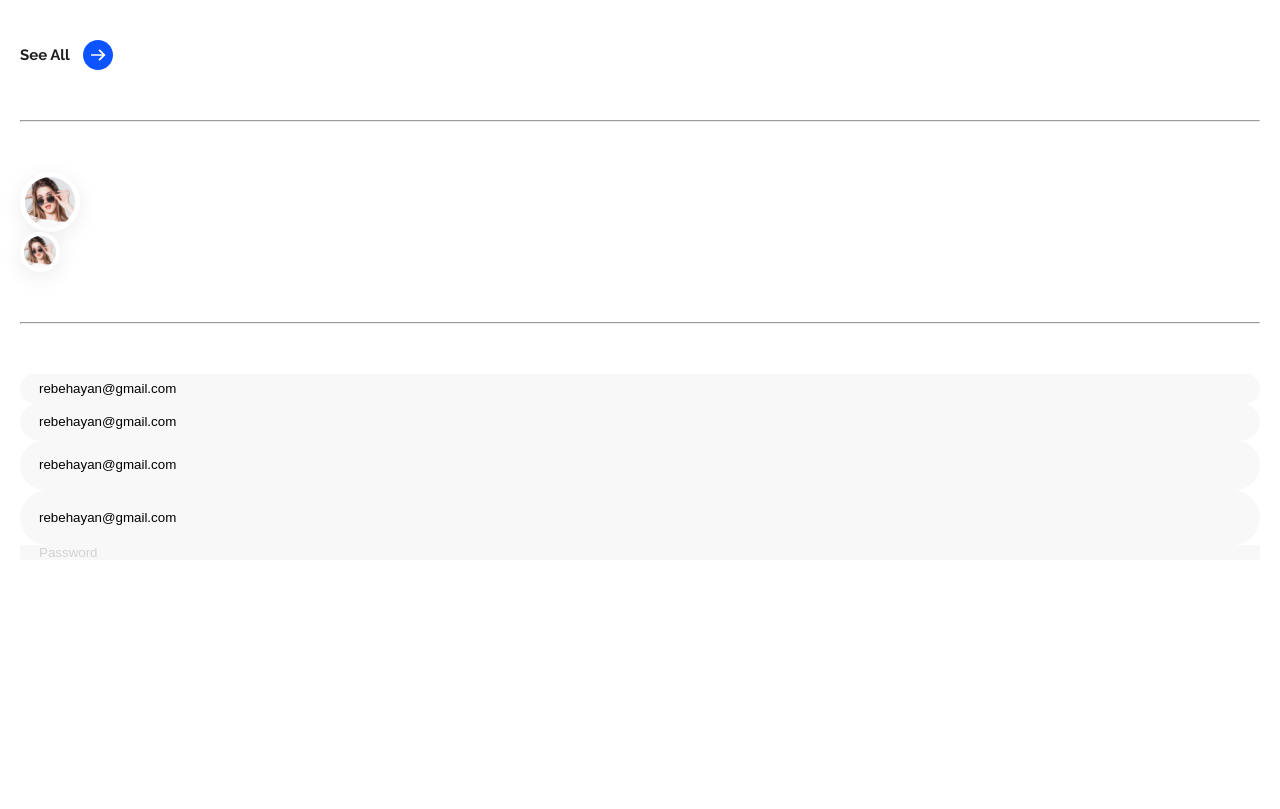
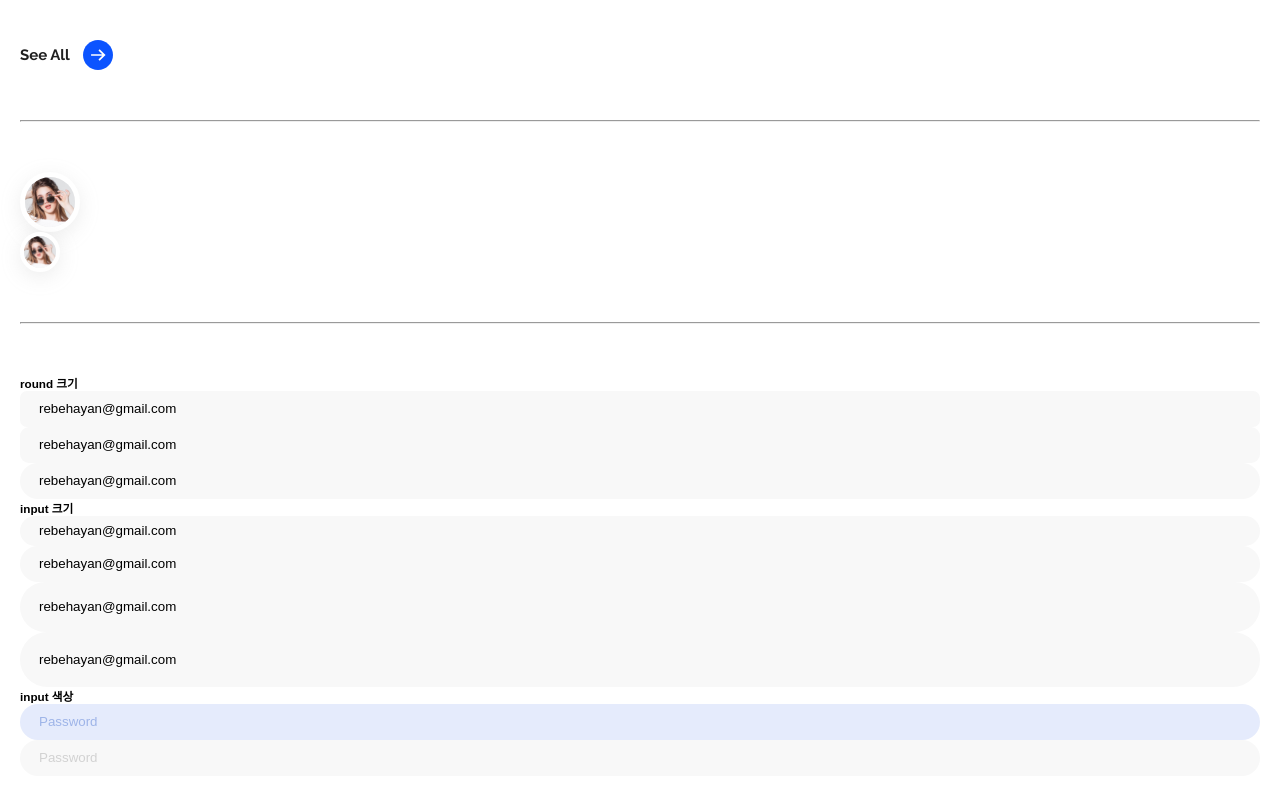
Before and after one commit to rebehayan/SCSS-4th-Project-applied, a website: page pages/style.html in a window 1280 px wide. Shown: the part 2391-3200 px from the top of the page. Before the commit the page ends 3003 px from the top, so only its background shows below. Drawn offline with Linux system fonts and the light colour scheme.

Commit message:
두번째 수업

```diff
--- a/pages/style.html
+++ b/pages/style.html
@@ -160,12 +160,18 @@
     </div>
 
     <hr />
-
+    <h3>round 크기</h3>
+    <input type="text" class="input base rounded-sm" value="rebehayan@gmail.com" /><br />
+    <input type="text" class="input base rounded-base" value="rebehayan@gmail.com" /><br />
+    <input type="text" class="input base" value="rebehayan@gmail.com" /><br />
+    <h3>input 크기</h3>
     <input type="text" class="input sm" value="rebehayan@gmail.com" /><br />
     <input type="text" class="input base" value="rebehayan@gmail.com" /><br />
     <input type="text" class="input md" value="rebehayan@gmail.com" /><br />
     <input type="text" class="input lg" value="rebehayan@gmail.com" /><br />
-    <input type="password" class="input" placeholder="Password" /><br />
+    <h3>input 색상</h3>
+    <input type="password" class="input base blue" placeholder="Password" /><br />
+    <input type="password" class="input base" placeholder="Password" /><br />
     <textarea></textarea>
   </body>
 </html>
--- a/scss/abstracts/_var.scss
+++ b/scss/abstracts/_var.scss
@@ -1,5 +1,6 @@
 $black: #000000;
 $blue: #004cff;
+$blue9e: #9eb4e8;
 $bluee5: #e5ebfc;
 $bluef1: #f1f4fe;
 $grayc7: #c7c7c7;
--- a/scss/components/_form.scss
+++ b/scss/components/_form.scss
@@ -31,6 +31,18 @@
   &.lg {
     @include inputSize(55);
   }
+  &.rounded-sm {
+    border-radius: rem(7);
+  }
+  &.rounded-base {
+    border-radius: rem(9);
+  }
+  &.blue {
+    background-color: $bluee5;
+    &::placeholder {
+      color: $blue9e;
+    }
+  }
   &::placeholder {
     color: $grayd2;
   }
```
Also changed, not shown: css/style.css, 1 other file.
